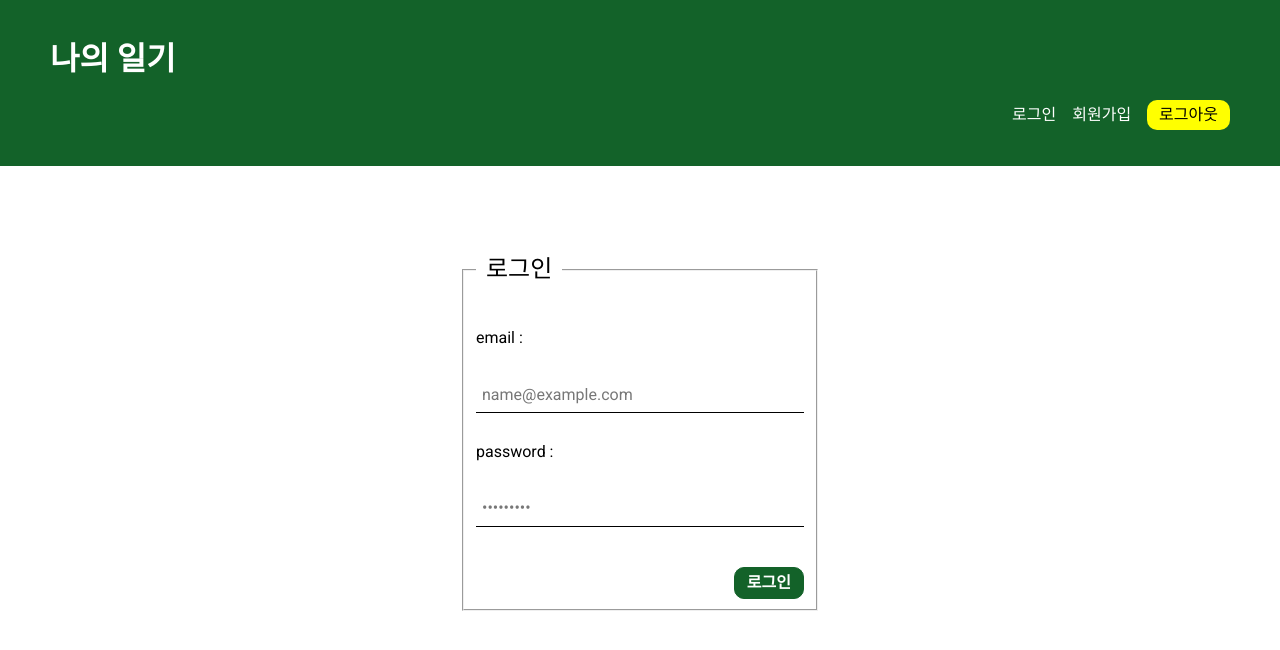
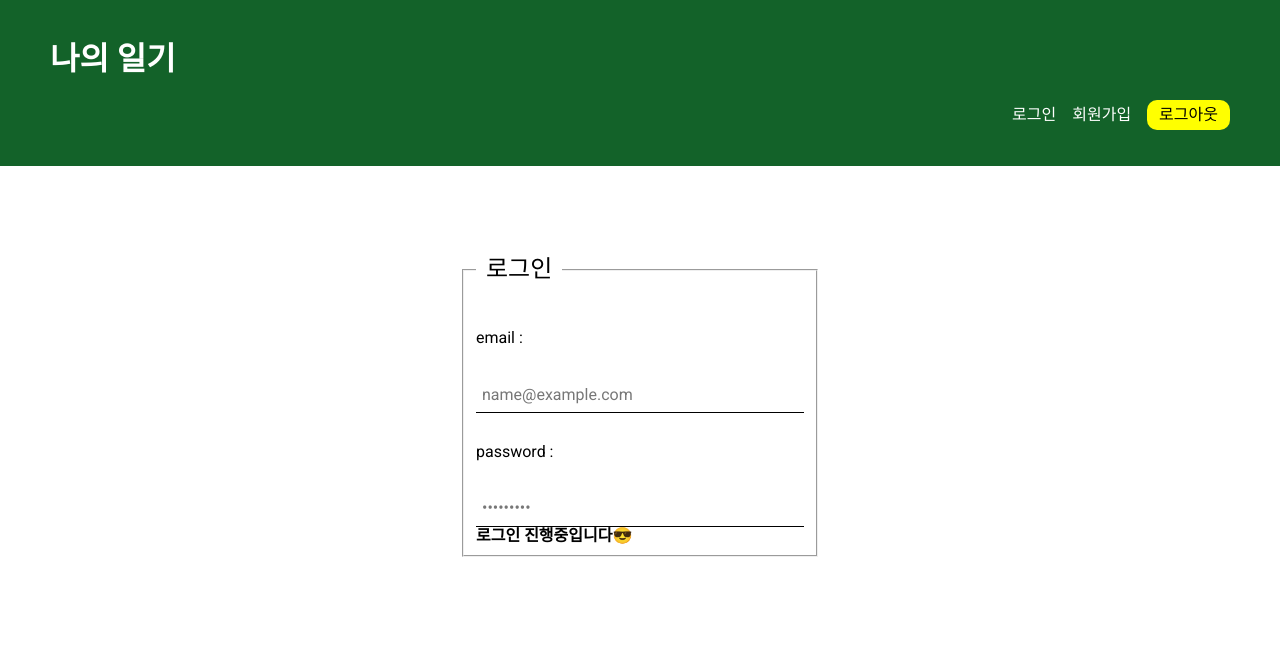
Before and after one commit to ji-hyeee/Firebase, a React (Create React App) app: page /login in a window 1280 px wide. Both pictures are taken after typing "name@example.com", "Sample123" into the empty fields and a click on the button "로그인". Shown: the top 650 px of the page. Built offline with nearby package versions, Linux system fonts and the light colour scheme; no server answers.

Commit message:
feat: useLogin hook

```diff
--- /dev/null
+++ b/src/hooks/useLogin.js
@@ -0,0 +1,46 @@
+import { useState } from "react";
+
+import { appAuth } from "../firebase/config";
+import { signInWithEmailAndPassword } from "firebase/auth";
+import { useAuthContext } from "./useAuthContext";
+
+export const useLogin = () => {
+    // 에러 관리
+    const [error, setError] = useState(null);
+    // 현재 서버와의 통신 상태
+    const [isPending, setIsPanding] = useState(false);
+    const { dispatch } = useAuthContext();
+
+    // login시 displayName 필요없음 - 회원가입시 설정
+    const login = (email, password) => {
+        // 아직 에러가 없다
+        setError(null);
+        // 통신 진행중
+        setIsPanding(true);
+
+        // createUserWithEmailAndPassword - 회원가입 메서드 - 새로운 유저정보를 생성할 때 사용
+        // signInWithEmailAndPassword - 로그인
+        signInWithEmailAndPassword(appAuth, email, password)
+            .then((userCredential) => {
+                const user = userCredential.user;
+
+                // dispatch 함수 실행
+                // type : 'login' - AuthContext.js - login case 사용
+                dispatch({ type: 'login', payload: user })
+
+                //signin 완료시 에러와 통신정보 관리
+                setError(null);
+                setIsPanding(false);
+
+                if (!user) {
+                    throw new Error('회원가입에 실패했습니다🥲');
+                }
+
+
+            }).catch(err => {
+                setError(err.message);
+                setIsPanding(false);
+            })
+    }
+    return { error, isPending, login }
+}
--- a/src/pages/login/Login.js
+++ b/src/pages/login/Login.js
@@ -1,11 +1,15 @@
 import { useState } from 'react';
 import styles from './Login.module.css';
 
+import { useLogin } from '../../hooks/useLogin';
+
 export default function Login() {
-
     // form 데이터관리 react hook - useState
     const [email, setEmail] = useState('');
     const [password, setPassword] = useState('');
+
+    // uselogin hook
+    const { error, isPending, login } = useLogin();
 
     // event - 이벤트 객체. 사용자가 실행한 이벤트에 관한 정보가 들어있는 객체
     const handleData = (event) => {
@@ -17,12 +21,13 @@
         }
     }
 
+    // 입력받는 데이터들 관리
     const handleSubmit = (event) => {
         // submit 기본이벤트 방지(페이지 리로딩)
         event.preventDefault();
 
-        // 개발자 도구에서 입력한 값 확인
-        console.log(email, password);
+        // login 함수
+        login(email, password);
     }
 
     return (
@@ -41,8 +46,14 @@
                 <label htmlFor="myPassWord">password : </label>
                 <input type="password" id="myPassWord" required onChange={handleData} value={password} />
 
-                {/* form 제출 버튼 - 명시적으로 type 적어주기 */}
-                <button type="submit" className={styles.btn}>로그인</button>
+                {/* 통신중이 아니라면 로그인버튼 노출 */}
+                {!isPending && <button type="submit" className={styles.btn}>로그인</button>}
+
+                {/* 통신중이라면 로그인 ing */}
+                {isPending && <strong>로그인 진행중입니다😎</strong>}
+
+                {/* 에러발생시 에러 정보 노출*/}
+                {error && <strong>{error}</strong>}
             </fieldset>
         </form>
 
```
